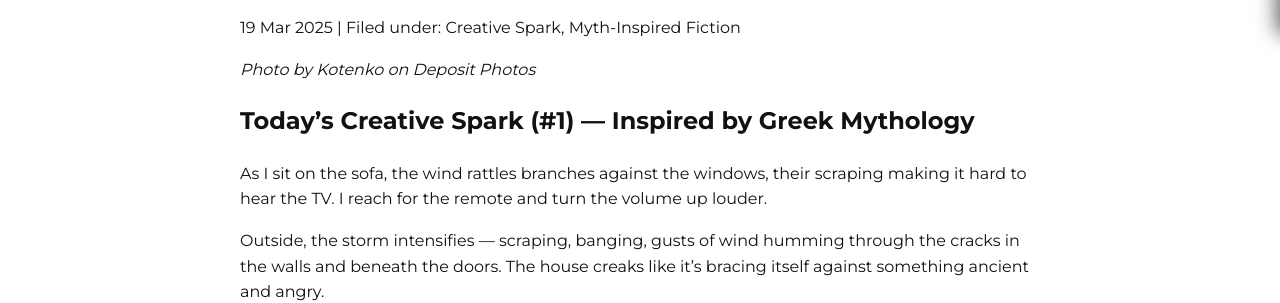
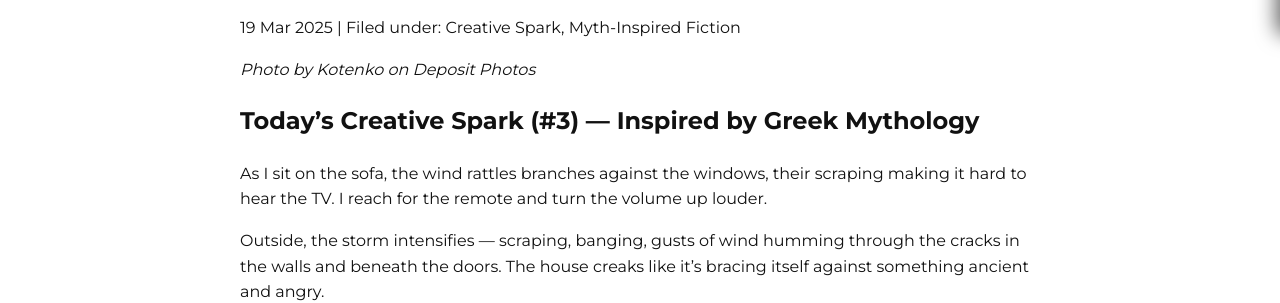
Before and after one commit to TalesNTools/TalesNTools, a Jekyll site: the page built from _posts/2025-03-19-dryad-thalinna-visit.md, in a window 1280 px wide and 900 px high. Shown: the part 433-736 px from the top of the window. Built offline with Jekyll 4.4.1, drawn with Linux system fonts in a browser that asks for light colours.

Commit message:
Update 2025-03-19-dryad-thalinna-visit.md

```diff
--- a/_posts/2025-03-19-dryad-thalinna-visit.md
+++ b/_posts/2025-03-19-dryad-thalinna-visit.md
@@ -6,7 +6,7 @@ categories: ["Creative Spark", "Myth-Inspired Fiction"]
 ---
 *Photo by Kotenko on Deposit Photos*
 
-## Today’s Creative Spark (#1) — Inspired by Greek Mythology
+## Today’s Creative Spark (#3) — Inspired by Greek Mythology
 
 As I sit on the sofa, the wind rattles branches against the windows, their scraping making it hard to hear the TV. I reach for the remote and turn the volume up louder.
 
```
